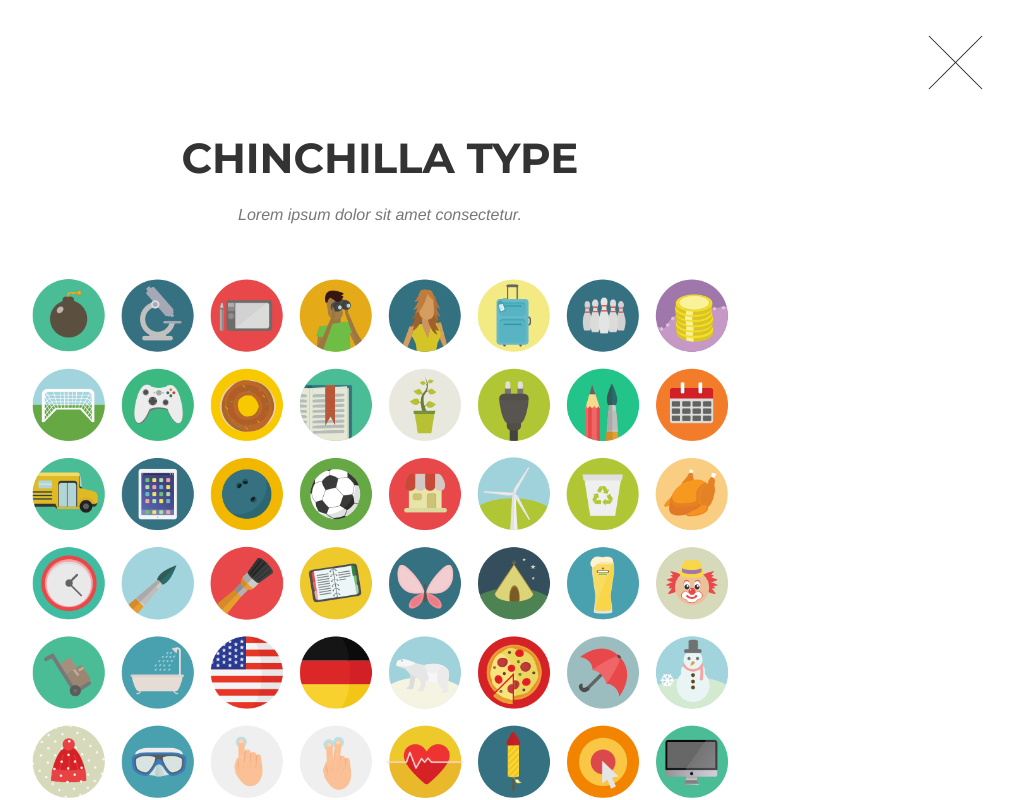
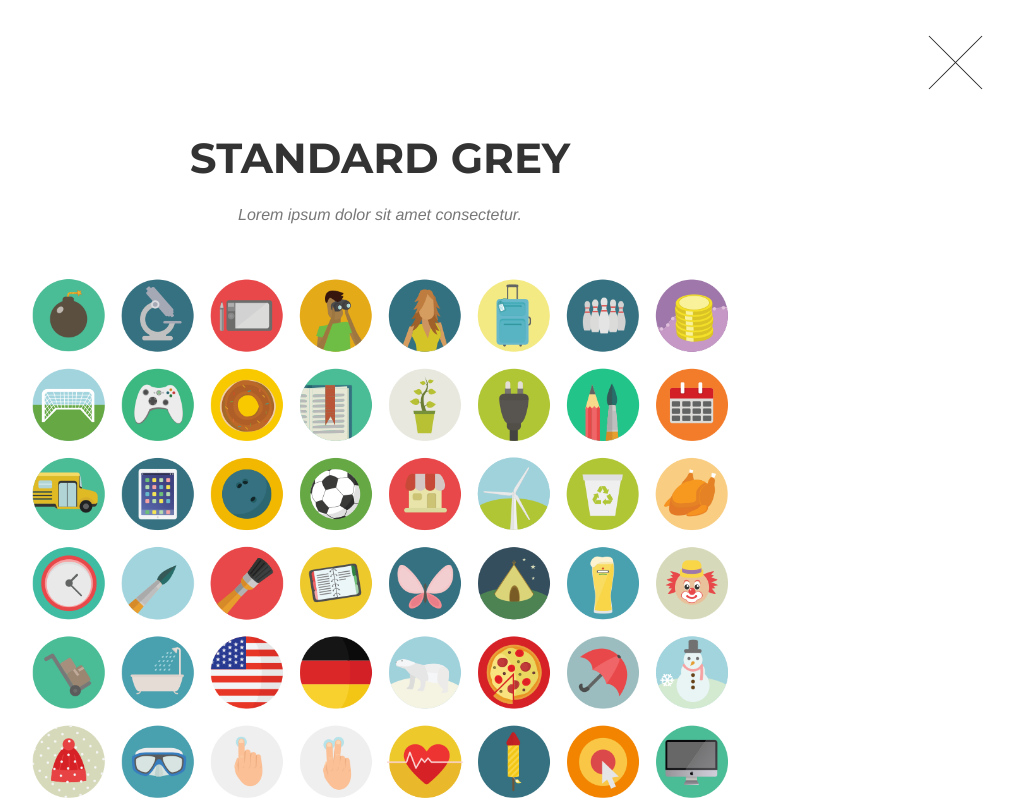
Before and after one commit to jcrwchinchillas/jcrwchinchillas.github.io, a website: page index.html in a window 1280 px wide. Both pictures are taken after a click on the link 250 px from the left and 4115 px from the top of the page. Shown: the part 3715-4515 px from the top of the page, without its empty margins (260-1274 px from the left). Drawn offline with nearby package versions, Linux system fonts and the light colour scheme; a web font is replaced by a local one.

Commit message:
Chinchilla type

```diff
--- a/index.html
+++ b/index.html
@@ -537,7 +537,7 @@
                         <div class="col-lg-8 col-lg-offset-2">
                             <div class="modal-body">
                                 <!-- Project Details Go Here -->
-                                <h2>Chinchilla Type</h2>
+                                <h2>Standard Grey</h2>
                                 <p class="item-intro text-muted">Lorem ipsum dolor sit amet consectetur.</p>
                                 <img class="img-responsive img-centered" src="img/portfolio/roundicons-free.png" alt="">
                                 <p>Use this area to describe your project. Lorem ipsum dolor sit amet, consectetur adipisicing elit. Est blanditiis dolorem culpa incidunt minus dignissimos deserunt repellat aperiam quasi sunt officia expedita beatae cupiditate, maiores repudiandae, nostrum, reiciendis facere nemo!</p>
@@ -571,7 +571,7 @@
                     <div class="row">
                         <div class="col-lg-8 col-lg-offset-2">
                             <div class="modal-body">
-                                <h2>Chinchilla Type</h2>
+                                <h2>Black Velvet</h2>
                                 <p class="item-intro text-muted">Lorem ipsum dolor sit amet consectetur.</p>
                                 <img class="img-responsive img-centered" src="img/portfolio/startup-framework-preview.png" alt="">
                                 <p><a href="http://designmodo.com/startup/?u=787">Startup Framework</a> is a website builder for professionals. Startup Framework contains components and complex blocks (PSD+HTML Bootstrap themes and templates) which can easily be integrated into almost any design. All of these components are made in the same style, and can easily be integrated into projects, allowing you to create hundreds of solutions for your future projects.</p>
@@ -600,7 +600,7 @@
                         <div class="col-lg-8 col-lg-offset-2">
                             <div class="modal-body">
                                 <!-- Project Details Go Here -->
-                                <h2>Chinchilla Type</h2>
+                                <h2>White</h2>
                                 <p class="item-intro text-muted">Lorem ipsum dolor sit amet consectetur.</p>
                                 <img class="img-responsive img-centered" src="img/portfolio/treehouse-preview.png" alt="">
                                 <p>Treehouse is a free PSD web template built by <a href="https://www.behance.net/MathavanJaya">Mathavan Jaya</a>. This is bright and spacious design perfect for people or startup companies looking to showcase their apps or other projects.</p>
@@ -629,7 +629,7 @@
                         <div class="col-lg-8 col-lg-offset-2">
                             <div class="modal-body">
                                 <!-- Project Details Go Here -->
-                                <h2>Chinchilla Type</h2>
+                                <h2>Beige</h2>
                                 <p class="item-intro text-muted">Lorem ipsum dolor sit amet consectetur.</p>
                                 <img class="img-responsive img-centered" src="img/portfolio/golden-preview.png" alt="">
                                 <p>Start Bootstrap's Agency theme is based on Golden, a free PSD website template built by <a href="https://www.behance.net/MathavanJaya">Mathavan Jaya</a>. Golden is a modern and clean one page web template that was made exclusively for Best PSD Freebies. This template has a great portfolio, timeline, and meet your team sections that can be easily modified to fit your needs.</p>
@@ -658,7 +658,7 @@
                         <div class="col-lg-8 col-lg-offset-2">
                             <div class="modal-body">
                                 <!-- Project Details Go Here -->
-                                <h2>Chinchilla Type</h2>
+                                <h2>Violet</h2>
                                 <p class="item-intro text-muted">Lorem ipsum dolor sit amet consectetur.</p>
                                 <img class="img-responsive img-centered" src="img/portfolio/escape-preview.png" alt="">
                                 <p>Escape is a free PSD web template built by <a href="https://www.behance.net/MathavanJaya">Mathavan Jaya</a>. Escape is a one page web template that was designed with agencies in mind. This template is ideal for those looking for a simple one page solution to describe your business and offer your services.</p>
@@ -687,7 +687,7 @@
                         <div class="col-lg-8 col-lg-offset-2">
                             <div class="modal-body">
                                 <!-- Project Details Go Here -->
-                                <h2>Chinchilla Type</h2>
+                                <h2>Ebony</h2>
                                 <p class="item-intro text-muted">Lorem ipsum dolor sit amet consectetur.</p>
                                 <img class="img-responsive img-centered" src="img/portfolio/dreams-preview.png" alt="">
                                 <p>Dreams is a free PSD web template built by <a href="https://www.behance.net/MathavanJaya">Mathavan Jaya</a>. Dreams is a modern one page web template designed for almost any purpose. It’s a beautiful template that’s designed with the Bootstrap framework in mind.</p>
```
